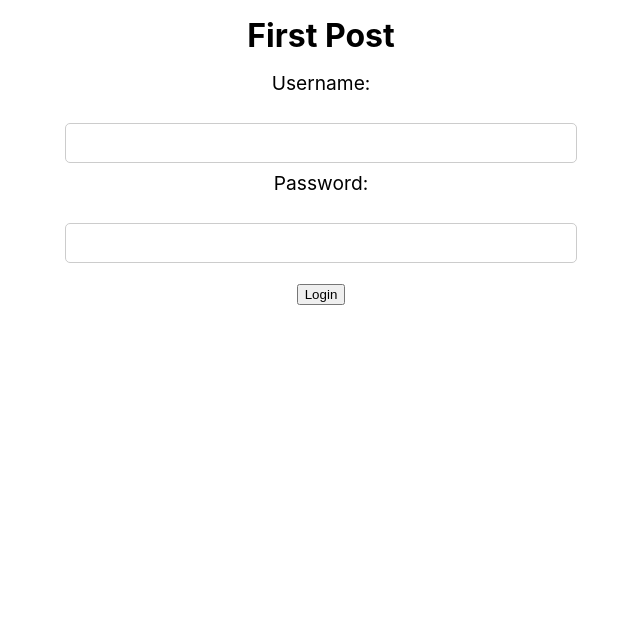
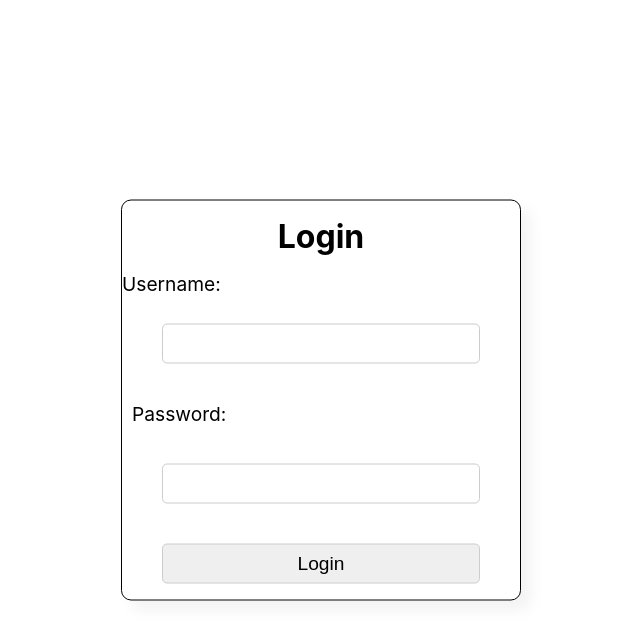
Before and after one commit to FBLACoding/FBLA, a Next.js app: page /student in a window 1280 px wide. Shown: the top 640 px of the page, without its empty margins (319-959 px from the left). Built offline with nearby package versions, Linux system fonts and the light colour scheme.

Commit message:
more progress

```diff
--- a/pages/student.js
+++ b/pages/student.js
@@ -2,7 +2,7 @@ import { useHistory, useLocation } from 'react-router-dom';
 import { useState } from 'react';
 import { BrowserRouter as Router } from 'react-router-dom';
 import { Redirect } from 'react-router-dom';
-
+import styles from '../styles/Home.module.css'
 
 export default function FirstPost() {
 
@@ -30,20 +30,20 @@ export default function FirstPost() {
   return (
 
 
-    <div class="center" style={{ width: '50%', margin: '0 auto', textAlign: 'center' }}>
+    <div class="center" style={{borderWidth: '1px', borderStyle: 'solid' ,position: 'absolute', top: '50%', left: '50%', transform: 'translate(-50%, -50%)', width: '400px', borderRadius: '10px', boxShadow: '10px 10px 15px rgba(0,0,0,0.05)'}}>
      { isSuccess && success() }
-      <h1 style={{ fontSize: '2rem', margin: '1rem 0' }}>First Post</h1>
+      <h1 style={{ textAlign: 'center', fontSize: '2rem', margin: '1rem 0' }}>Login</h1>
       <form style={{ margin: '1rem 0' }}>
-        <label htmlFor="username" style={{ display: 'block', margin: '0.5rem 0', fontSize: '1.2rem' }}>Username:</label>
+        <label htmlFor="username" style={{display: 'block', margin: '0.5rem 0', fontSize: '1.2rem' }}>Username:</label>
         <br />
-        <input type="text" id="username" style={{ width: '80%', padding: '0.5rem', fontSize: '1.2rem', border: '1px solid #ccc', borderRadius: '5px' }}/>
+        <input type="text" id="username" style={{ display: 'block', width: '50%', margin: ' 0 auto', width: '80%', padding: '0.5rem', fontSize: '1.2rem', border: '1px solid #ccc', borderRadius: '5px' }}/>
         <br />
-        <label htmlFor="password" style={{ display: 'block', margin: '0.5rem 0', fontSize: '1.2rem' }}> Password:</label>
+        <label htmlFor="password" style={{ display: 'block', margin: '0.5rem 0', padding: '10px', fontSize: '1.2rem' }}> Password:</label>
         <br />
-        <input type="password" id="password" style={{ width: '80%', padding: '0.5rem', fontSize: '1.2rem', border: '1px solid #ccc', borderRadius: '5px' }}/>
+        <input type="password" id="password" style={{ display: 'block', width: '50%', margin: '0 auto', width: '80%', padding: '0.5rem', fontSize: '1.2rem', border: '1px solid #ccc', borderRadius: '5px' }}/>
         <br />
         <br />
-        <button type="submit" onClick={login}>
+        <button type="submit" onClick={login} style={{ display: 'block', margin: '0 auto', width: '80%', padding: '0.5rem', fontSize: '1.2rem', border: '1px solid #ccc', borderRadius: '5px' }}>
           Login
         </button>
       </form>
@@ -55,6 +55,6 @@ export default function FirstPost() {
 
 
 function success() {
-  //window.location.href = 'C:\Users\k1219\projects\FBLA\pages\studentInterface.js';
-  return <a href="/studentInterface" className={pages.useHistory}> </a>;
+  window.location.href = 'studentInterface/';
+  return null;
 }
--- a/pages/studentInterface.js
+++ b/pages/studentInterface.js
@@ -1,3 +1,3 @@
-function interface() {
+export default function user() {
     return <h1>HI</h1>
 }
```
